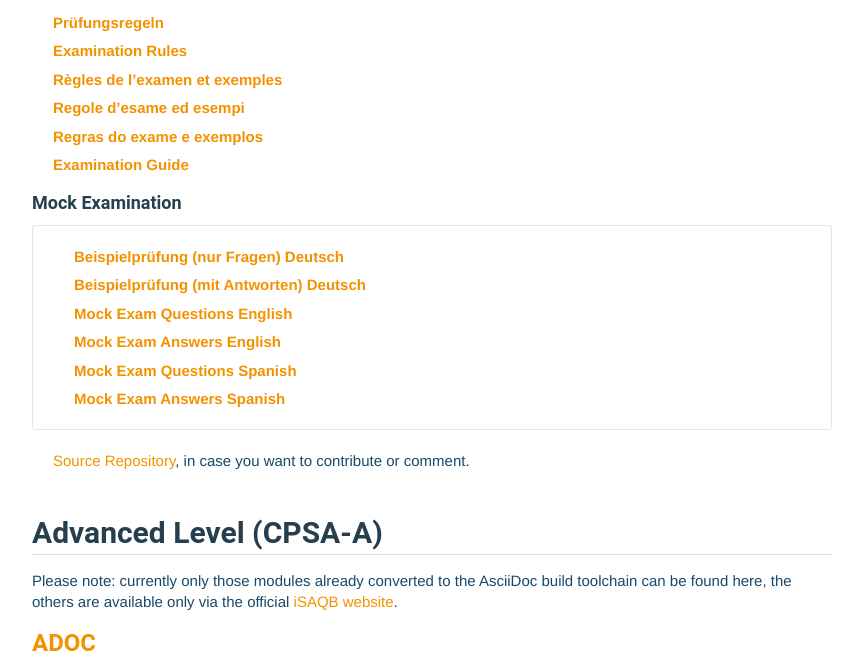
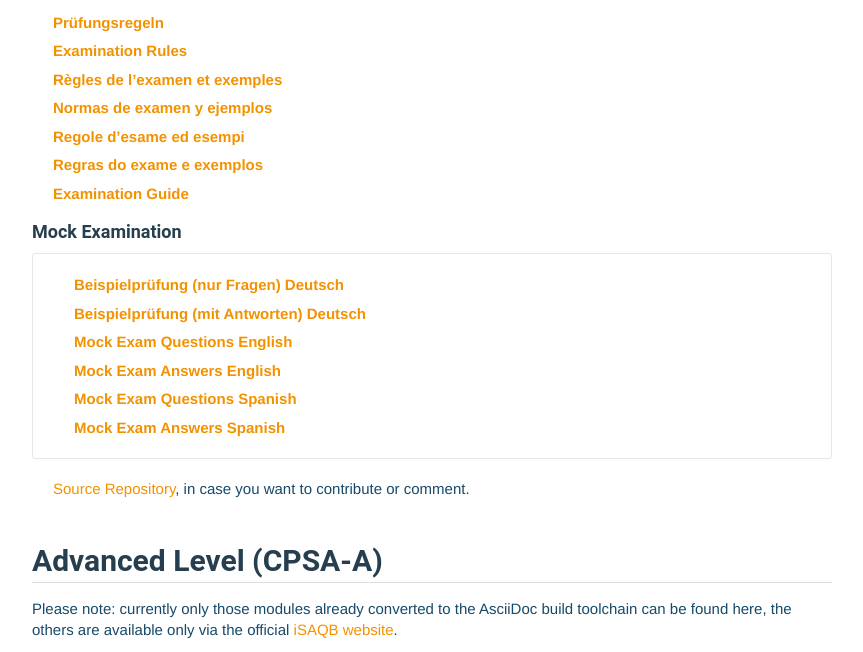
Before and after one commit to isaqb-org/isaqb-org.github.io, a plain HTML site: page index.html in a window 1280 px wide. Shown: the part 3189-3841 px from the top of the page, without its empty margins (58-921 px from the left). Drawn offline with Linux system fonts and the light colour scheme.

Commit message:
Add Spanish examination rules

```diff
--- a/index.html
+++ b/index.html
@@ -1978,6 +1978,9 @@ h2 {
 <p><a href="https://isaqb-org.github.io/examination-foundation/examination_rules/examination-rules-fr.pdf"><strong>Règles de l&#8217;examen et exemples</strong></a></p>
 </li>
 <li>
+<p><a href="https://isaqb-org.github.io/examination-foundation/examination_rules/examination-rules-es.pdf"><strong>Normas de examen y ejemplos</strong></a></p>
+</li>
+<li>
 <p><a href="https://isaqb-org.github.io/examination-foundation/examination_rules/examination-rules-it.pdf"><strong>Regole d’esame ed esempi</strong></a></p>
 </li>
 <li>
```
Also changed, not shown: 1 other file.
